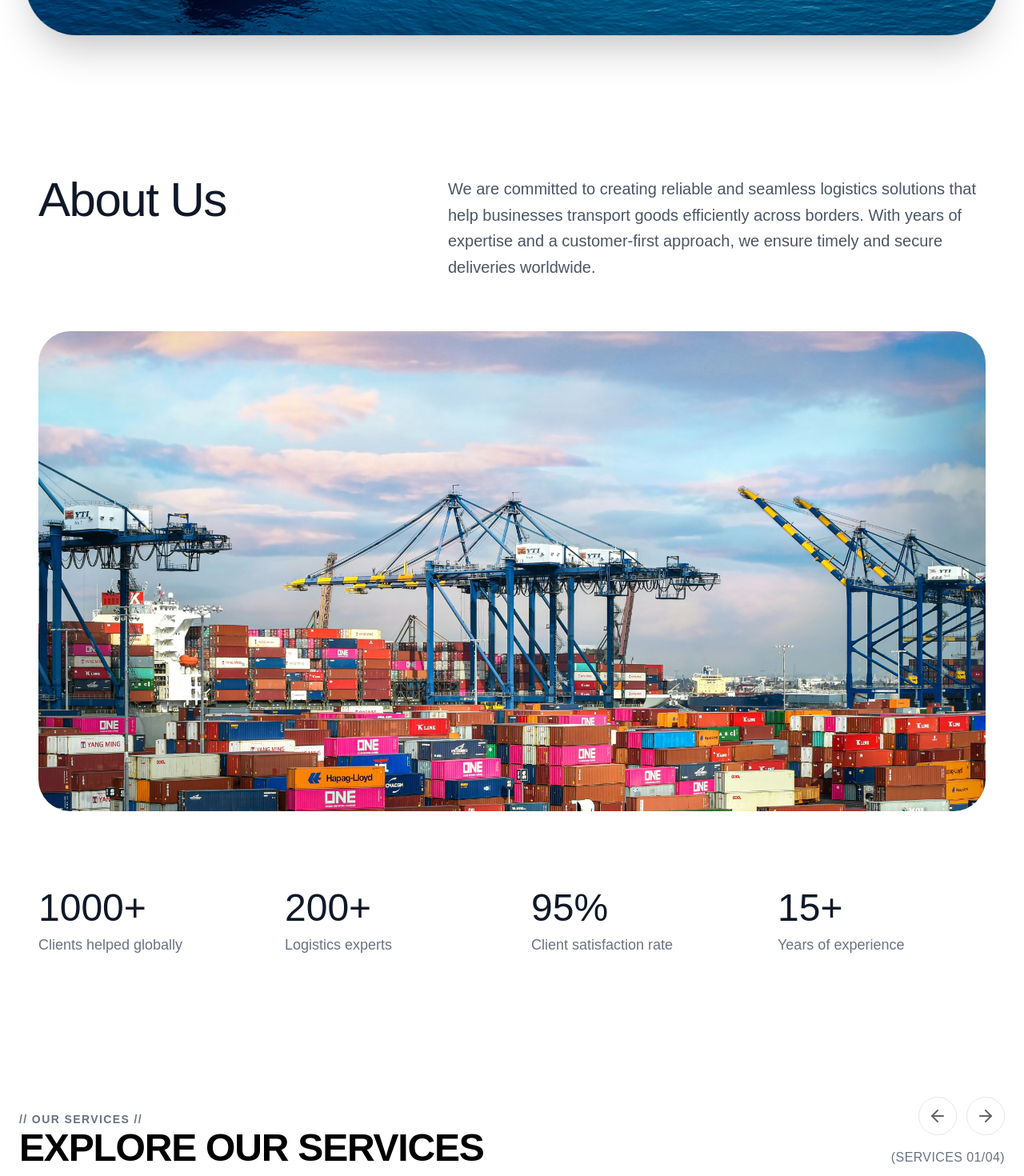
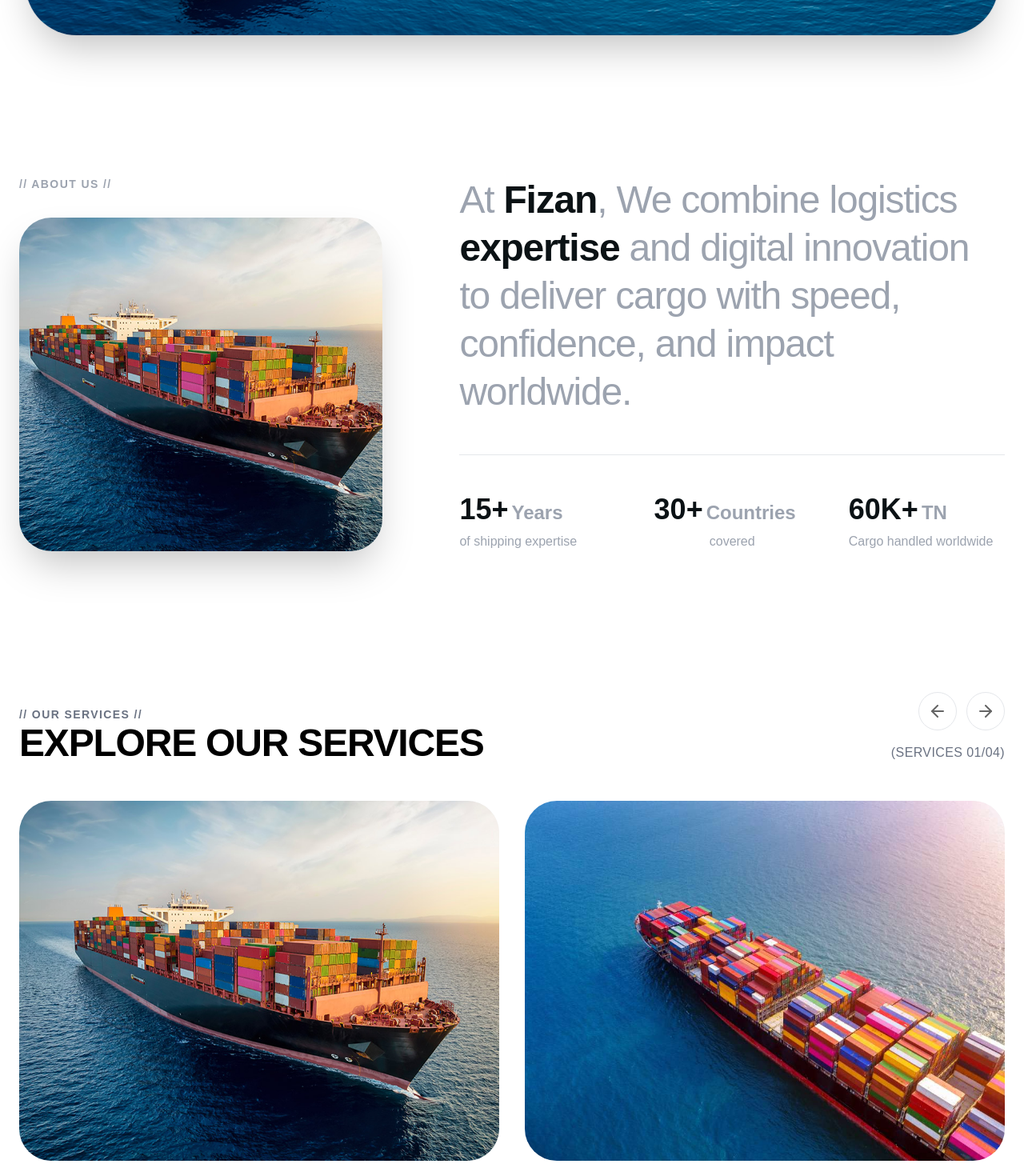
Before and after one commit to Shibilipadalath/logistic-web, a Next.js app: page / in a window 1280 px wide. Shown: the part 920-2390 px from the top of the page at 80% size. Built offline with nearby package versions, Linux system fonts and the light colour scheme; a web font is replaced by a local one.

Commit message:
about section changed in home page

```diff
--- a/src/app/about/page.tsx
+++ b/src/app/about/page.tsx
@@ -1,7 +1,7 @@
 import React from "react";
 import Header from "@/components/Header";
 import Footer from "@/components/Footer";
-import About from "@/components/About";
+import AboutMain from "@/components/AboutMain";
 import Team from "@/components/Team";
 import Vision from "@/components/Vision";
 
@@ -10,7 +10,7 @@
         <main className="bg-white min-h-screen">
             <Header />
             <div className="pt-24">
-                <About />
+                <AboutMain />
                 <Team />
                 <Vision />
             </div>
--- a/src/components/About.tsx
+++ b/src/components/About.tsx
@@ -3,57 +3,75 @@
 
 export default function About() {
   return (
-    <section className="py-24 bg-white text-black">
-      <div className="max-w-[1400px] mx-auto px-6 md:px-12">
-        {/* Top Section: Heading & Text */}
-        <div className="flex flex-col md:flex-row justify-between items-start mb-16 gap-10">
-          <h2 className="text-5xl md:text-6xl font-normal tracking-tight text-gray-900">
-            About Us
-          </h2>
-          <p className="text-gray-600 text-lg md:text-xl leading-relaxed max-w-2xl">
-            We are committed to creating reliable and seamless logistics
-            solutions that help businesses transport goods efficiently across
-            borders. With years of expertise and a customer-first approach, we
-            ensure timely and secure deliveries worldwide.
-          </p>
+    <section className="py-24 bg-white text-brand-black relative overflow-hidden">
+      <div className="max-w-7xl mx-auto px-6 grid grid-cols-1 md:grid-cols-[1fr_1.5fr] gap-12 md:gap-24 items-start">
+        {/* Left Side: Label + Graphic */}
+        <div className="flex flex-col h-full">
+          <span className="text-sm font-bold tracking-widest text-brand-grey uppercase mb-8 block">
+            {"// About Us //"}
+          </span>
+
+          <div className="relative w-full flex-grow min-h-[400px] rounded-[2.5rem] overflow-hidden shadow-2xl group">
+            <Image
+              src="/service1.png"
+              alt="Logistics Operations"
+              fill
+              className="object-cover transition-transform duration-1000 group-hover:scale-105"
+            />
+          </div>
         </div>
 
-        {/* Middle Section: Large Image */}
-        <div className="relative w-full h-[400px] md:h-[600px] mb-20 rounded-[2.5rem] overflow-hidden bg-gray-100">
-          <Image
-            src="/logis.png.jpg" // Using the team/logistics image from the previous AboutPage
-            alt="About Fizan Logistics"
-            fill
-            className="object-cover transition-transform duration-700 hover:scale-105"
-            priority
-          />
-        </div>
+        {/* Right Side: Content */}
+        <div className="space-y-12">
+          {/* Headline */}
+          <h2 className="text-4xl md:text-5xl font-medium leading-tight tracking-tight text-brand-grey">
+            At <span className="text-brand-black font-semibold">Fizan</span>, We
+            combine logistics{" "}
+            <span className="text-brand-black font-semibold">expertise</span>{" "}
+            and digital innovation to deliver cargo with speed, confidence, and
+            impact worldwide.
+          </h2>
 
-        {/* Bottom Section: Stats */}
-        <div className="grid grid-cols-2 md:grid-cols-4 gap-8 md:gap-12 border-t border-transparent pt-4">
-          <div className="flex flex-col gap-2">
-            <h3 className="text-5xl font-medium text-gray-900">1000+</h3>
-            <p className="text-gray-500 text-lg font-medium">
-              Clients helped globally
-            </p>
-          </div>
-          <div className="flex flex-col gap-2">
-            <h3 className="text-5xl font-medium text-gray-900">200+</h3>
-            <p className="text-gray-500 text-lg font-medium">
-              Logistics experts
-            </p>
-          </div>
-          <div className="flex flex-col gap-2">
-            <h3 className="text-5xl font-medium text-gray-900">95%</h3>
-            <p className="text-gray-500 text-lg font-medium">
-              Client satisfaction rate
-            </p>
-          </div>
-          <div className="flex flex-col gap-2">
-            <h3 className="text-5xl font-medium text-gray-900">15+</h3>
-            <p className="text-gray-500 text-lg font-medium">
-              Years of experience
-            </p>
+          {/* Divider */}
+          <div className="h-px w-full bg-gray-200" />
+
+          {/* Stats */}
+          <div className="grid grid-cols-2 md:grid-cols-3 gap-8 md:gap-12">
+            <div className="space-y-2">
+              <h3 className="text-4xl font-bold flex items-baseline gap-1 text-center text-brand-black">
+                15+{" "}
+                <span className="text-2xl text-brand-grey font-medium font-semibold -top-1">
+                  Years
+                </span>
+              </h3>
+              <p className="text-brand-grey text-m font-medium">
+                of shipping expertise
+              </p>
+            </div>
+
+            <div className="space-y-2">
+              <h3 className="text-4xl font-bold flex items-baseline gap-1 text-brand-black">
+                30+{" "}
+                <span className="text-2xl text-brand-grey font-medium font-semibold">
+                  Countries
+                </span>
+              </h3>
+              <p className="text-brand-grey text-m font-medium text-center">
+                covered
+              </p>
+            </div>
+
+            <div className="space-y-2 ">
+              <h3 className="text-4xl font-bold flex items-baseline gap-1 text-center text-brand-black">
+                60K+{" "}
+                <span className="text-2xl text-brand-grey font-medium font-semibold text-center">
+                  TN
+                </span>
+              </h3>
+              <p className="text-brand-grey text-m font-medium">
+                Cargo handled worldwide
+              </p>
+            </div>
           </div>
         </div>
       </div>
--- /dev/null
+++ b/src/components/AboutMain.tsx
@@ -0,0 +1,62 @@
+import React from "react";
+import Image from "next/image";
+
+export default function AboutMain() {
+    return (
+        <section className="py-24 bg-white text-brand-black">
+            <div className="max-w-[1400px] mx-auto px-6 md:px-12">
+                {/* Top Section: Heading & Text */}
+                <div className="flex flex-col md:flex-row justify-between items-start mb-16 gap-10">
+                    <h2 className="text-5xl md:text-6xl font-normal tracking-tight text-brand-black">
+                        About Us
+                    </h2>
+                    <p className="text-brand-grey text-lg md:text-xl leading-relaxed max-w-2xl">
+                        We are committed to creating reliable and seamless logistics
+                        solutions that help businesses transport goods efficiently across
+                        borders. With years of expertise and a customer-first approach, we
+                        ensure timely and secure deliveries worldwide.
+                    </p>
+                </div>
+
+                {/* Middle Section: Large Image */}
+                <div className="relative w-full h-[400px] md:h-[600px] mb-20 rounded-[2.5rem] overflow-hidden bg-brand-beige/20">
+                    <Image
+                        src="/logis.png.jpg" // Using the team/logistics image from the previous AboutPage
+                        alt="About Fizan Logistics"
+                        fill
+                        className="object-cover transition-transform duration-700 hover:scale-105"
+                        priority
+                    />
+                </div>
+
+                {/* Bottom Section: Stats */}
+                <div className="grid grid-cols-2 md:grid-cols-4 gap-8 md:gap-12 border-t border-transparent pt-4">
+                    <div className="flex flex-col gap-2">
+                        <h3 className="text-5xl font-medium text-brand-black">1000+</h3>
+                        <p className="text-brand-grey text-lg font-medium">
+                            Clients helped globally
+                        </p>
+                    </div>
+                    <div className="flex flex-col gap-2">
+                        <h3 className="text-5xl font-medium text-brand-black">200+</h3>
+                        <p className="text-brand-grey text-lg font-medium">
+                            Logistics experts
+                        </p>
+                    </div>
+                    <div className="flex flex-col gap-2">
+                        <h3 className="text-5xl font-medium text-brand-black">95%</h3>
+                        <p className="text-brand-grey text-lg font-medium">
+                            Client satisfaction rate
+                        </p>
+                    </div>
+                    <div className="flex flex-col gap-2">
+                        <h3 className="text-5xl font-medium text-brand-black">15+</h3>
+                        <p className="text-brand-grey text-lg font-medium">
+                            Years of experience
+                        </p>
+                    </div>
+                </div>
+            </div>
+        </section>
+    );
+}
```
